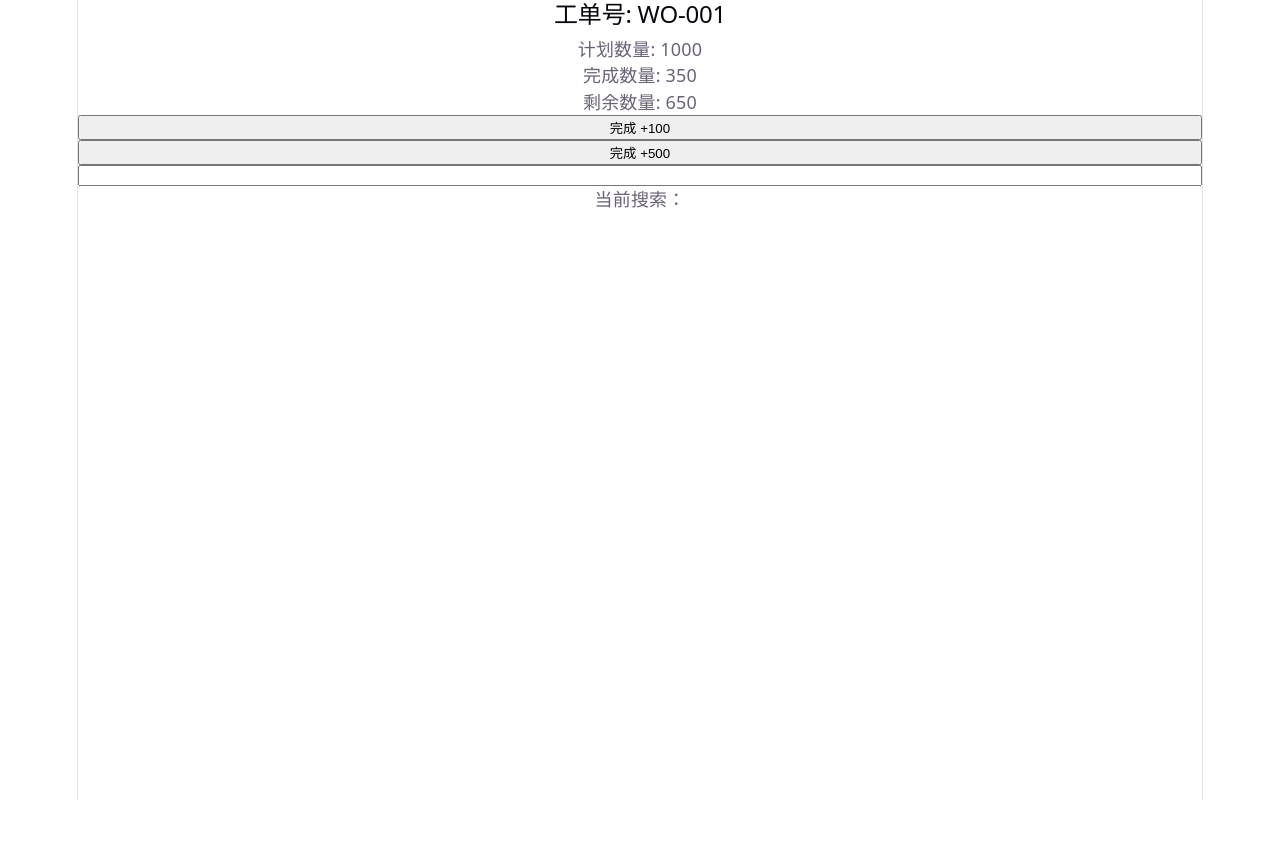
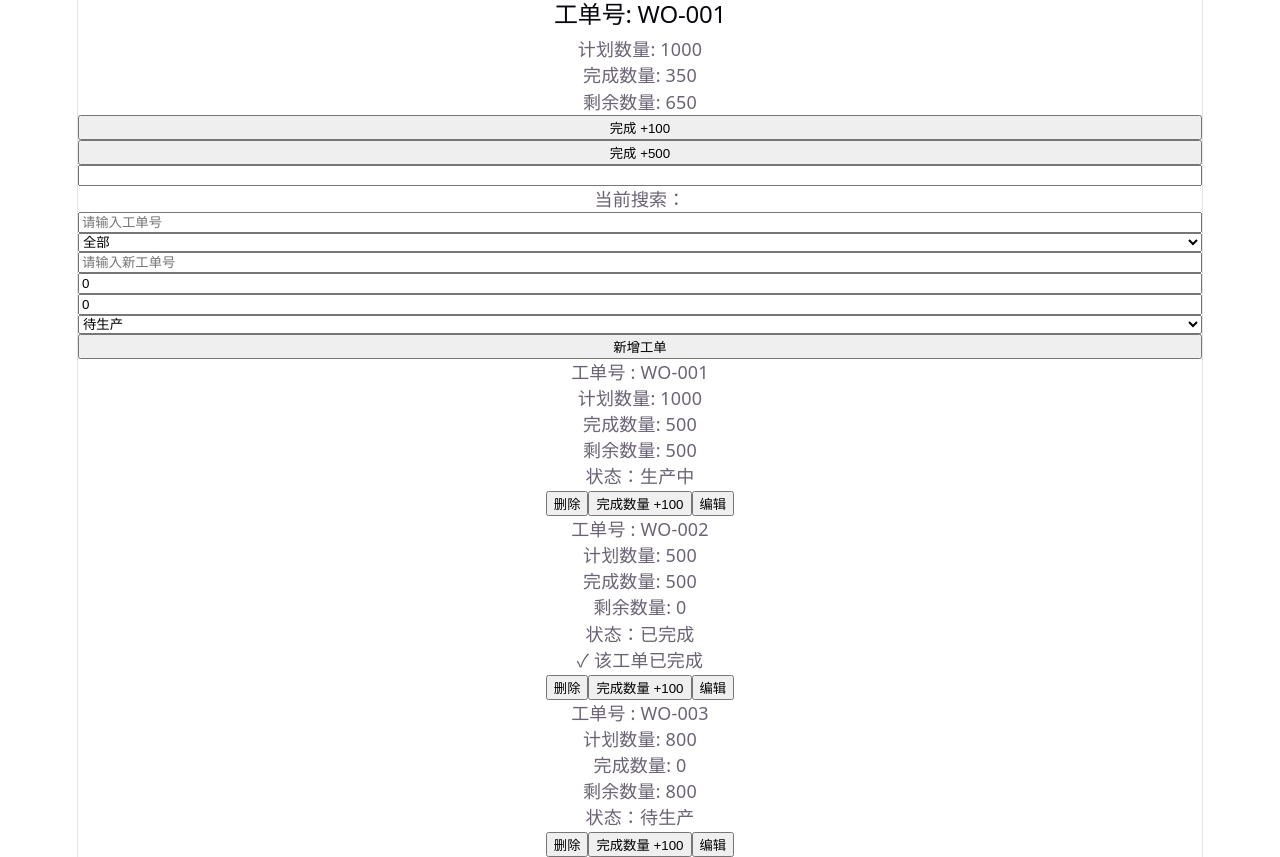
Before and after one commit to 18362827067/ai-fullstack-60days, a React (Vite) app in the folder playground/react/day08-react/: page / in a window 1280 px wide. Before the commit the page ends 800 px from the top, so only its background shows below. Built offline with nearby package versions, Linux system fonts and the light colour scheme.

Commit message:
feat: add Day8 React state practice

```diff
--- a/playground/react/day08-react/src/App.tsx
+++ b/playground/react/day08-react/src/App.tsx
@@ -1,4 +1,5 @@
 import { useState } from "react";
+import WorkOrderList from "./day09/WorkOrderList";
 
 interface WorkOrderInfoProps  {
   orderNumber: string;
@@ -59,11 +60,14 @@ function WorkOrderInfo({
 function App() {
   // 在这里使用 WorkOrderInfo 组件
   return (
-    <WorkOrderInfo
-      orderNumber="WO-001"
-      planQuantity={1000}
-      completeQuantity={350}
-    />
+    <>
+      <WorkOrderInfo
+        orderNumber="WO-001"
+        planQuantity={1000}
+        completeQuantity={350}
+      />
+      <WorkOrderList />
+    </>
   )
 }
 
--- /dev/null
+++ b/playground/react/day08-react/src/day09/WorkOrderList.tsx
@@ -0,0 +1,277 @@
+import { useEffect, useState } from "react";
+
+type WorkOrderStatus = "CREATED" | "PROCESSING" | "COMPLETED";
+interface WorkOrder {
+    id: number;
+    orderNumber: string;
+    planQuantity: number;
+    completeQuantity: number;
+    status: WorkOrderStatus;
+}
+
+const initialWorkOrders: WorkOrder[] = [
+    {
+        id: 1,
+        orderNumber: "WO-001",
+        planQuantity: 1000,
+        completeQuantity: 500,
+        status: "PROCESSING"
+    },
+    {
+        id: 2,
+        orderNumber: "WO-002",
+        planQuantity: 500,
+        completeQuantity: 500,
+        status: "COMPLETED"
+    },
+    {
+        id: 3,
+        orderNumber: "WO-003",
+        planQuantity: 800,
+        completeQuantity: 0,
+        status: "CREATED"
+    }
+];
+
+function getStatusText(
+    status: WorkOrderStatus
+): string {
+    if (status === "CREATED") {
+        return "待生产";
+    } else if (status === "PROCESSING") {
+        return "生产中";
+    }
+    return "已完成";
+}
+
+function WorkOrderList() {
+    const [workOrders, setWorkOrders] = useState<WorkOrder[]>(initialWorkOrders);
+    const [searchText, setSearchText] = useState("");
+    const [selectedStatus, setSelectedStatus] = useState<WorkOrderStatus | "ALL">("ALL");
+    const [orderNumber, setOrderNumber] = useState("");
+    const [planQuantity, setPlanQuantity] = useState(0);
+    const [completeQuantity, setCompleteQuantity] = useState(0);
+    const [newStatus, setNewStatus] = useState<WorkOrderStatus>("CREATED");
+    const [editingId, setEditingId] = useState<number | null>(null);
+    const [editingCompleteQuantity, setEditingCompleteQuantity] = useState(0);
+
+    const filteredWorkOrders =
+        workOrders.filter(
+            workOrder => workOrder.orderNumber
+                            .toUpperCase()
+                            .includes(searchText.toUpperCase())
+                        && (
+                            selectedStatus === "ALL"
+                            ||
+                            workOrder.status === selectedStatus
+                        )
+        )
+
+    function handleAddWorkOrder() {
+        if (orderNumber.trim() === "") return;
+        if (planQuantity <= 0) return;
+        if (completeQuantity < 0 || completeQuantity > planQuantity) return;
+
+        const isDuplicate = workOrders.some(
+            workOrder => workOrder.orderNumber.trim().toUpperCase() === orderNumber.trim().toUpperCase()
+        )
+
+        if (isDuplicate) return;
+
+        setWorkOrders(
+            prevWorkOrders => {
+                const newId =
+                    prevWorkOrders.length === 0
+                        ? 1
+                        : Math.max(...prevWorkOrders.map(workOrder => workOrder.id)) + 1;
+
+                const newWorkOrder: WorkOrder = {
+                    id: newId,
+                    orderNumber: orderNumber.trim(),
+                    planQuantity,
+                    completeQuantity,
+                    status: newStatus
+                }
+
+                return [
+                    ...prevWorkOrders,
+                    newWorkOrder
+                ]
+            }
+        )
+
+        setOrderNumber("");
+        setPlanQuantity(0);
+        setCompleteQuantity(0);
+        setNewStatus("CREATED");
+    }
+
+    function handleDeleteWorkOrder(id: number) {
+        setWorkOrders(prevWorkOrders =>
+            prevWorkOrders.filter(
+                wordOrder => wordOrder.id != id
+            )
+        )
+    }
+
+    function handleUpdateCompleteQuantity(
+        id: number,
+        newQuantity: number
+    ): boolean {
+        const targetWorkOrder = workOrders.find(
+            workOrder => workOrder.id === id
+        )
+
+        if (!targetWorkOrder) return false;
+
+        if (newQuantity < 0 || newQuantity > targetWorkOrder.planQuantity) return false;
+
+        setWorkOrders(prevWorkOrders =>
+            prevWorkOrders.map(
+                WorkOrder => {
+                    if (WorkOrder.id === id) {
+                        return {
+                            ...WorkOrder,
+                            completeQuantity: newQuantity
+                        }
+                    }
+
+                    return WorkOrder;
+                }
+            )
+        )
+
+        return true;
+    }
+
+    function handleStartEdit(workOrder: WorkOrder) {
+        setEditingId(workOrder.id);
+        setEditingCompleteQuantity(workOrder.completeQuantity);
+    }
+
+    function handleSaveEdit() {
+        if (editingId === null) return;
+
+        const success = handleUpdateCompleteQuantity(editingId, editingCompleteQuantity);
+
+        if (!success) return;
+
+        setEditingId(null);
+        setEditingCompleteQuantity(0);
+    }
+
+    function handleCancelEdit() {
+        setEditingId(null);
+        setEditingCompleteQuantity(0);
+    }
+
+    useEffect(
+        () => {
+                document.title = `工单数量：${workOrders.length}`
+        },
+        [workOrders]
+    )
+
+    return (
+        <>
+            <input
+                type="text"
+                value={searchText}
+                onChange={event => setSearchText(event.target.value)}
+                placeholder="请输入工单号"
+            />
+            <select
+                value={selectedStatus}
+                onChange={ event => setSelectedStatus(event.target.value as WorkOrderStatus | "ALL")}
+            >
+                <option value="ALL">全部</option>
+                <option value="CREATED">待生产</option>
+                <option value="PROCESSING">生产中</option>
+                <option value="COMPLETED">已完成</option>
+            </select>
+            <input
+                value={orderNumber}
+                onChange={event => setOrderNumber(event.target.value)}
+                placeholder="请输入新工单号"
+            />
+            <input
+                type="number"
+                value={planQuantity}
+                onChange={event => setPlanQuantity(Number(event.target.value))}
+                placeholder="请输入计划数量"
+            />
+            <input
+                type="number"
+                value={completeQuantity}
+                onChange={event => setCompleteQuantity(Number(event.target.value))}
+                placeholder="请输入完成数量"
+            />
+            <select
+                value={newStatus}
+                onChange={event => setNewStatus(event.target.value as WorkOrderStatus)}
+            >
+                <option value="CREATED">待生产</option>
+                <option value="PROCESSING">生产中</option>
+                <option value="COMPLETED">已完成</option>
+            </select>
+            <button
+                onClick={handleAddWorkOrder}
+            >
+                新增工单
+            </button>
+            {filteredWorkOrders.length === 0 && <p>没有找到匹配的工单</p>}
+            {
+                filteredWorkOrders.map(
+                    (workOrder) => (
+                        <div key={workOrder.id}>
+                            <p>
+                                工单号  : {workOrder.orderNumber}<br />
+                                计划数量: {workOrder.planQuantity}<br />
+                                完成数量: {workOrder.completeQuantity}<br />
+                                剩余数量: {workOrder.planQuantity - workOrder.completeQuantity}<br />
+                                状态：{getStatusText(workOrder.status)}<br />
+                                {workOrder.status === "COMPLETED" && "✓ 该工单已完成"}
+                            </p>
+                            <button
+                                onClick={() => handleDeleteWorkOrder(workOrder.id)}
+                            >
+                                删除
+                            </button>
+                            <button
+                                onClick={() => handleUpdateCompleteQuantity(workOrder.id, workOrder.completeQuantity + 100)}
+                            >
+                                完成数量 +100
+                            </button>
+                            <button
+                                onClick={() =>handleStartEdit(workOrder)}
+                            >
+                                编辑
+                            </button>
+                            {editingId === workOrder.id && (
+                                <>
+                                    <input
+                                        type="number"
+                                        value={editingCompleteQuantity}
+                                        onChange={event => setEditingCompleteQuantity(Number(event.target.value))}
+                                    />
+                                    <button
+                                        onClick={handleSaveEdit}
+                                    >
+                                        保存
+                                    </button>
+                                    <button
+                                        onClick={handleCancelEdit}
+                                    >
+                                        取消
+                                    </button>
+                                </>
+                            )}
+                        </div>
+                    )
+                )
+            }
+        </>
+    )
+}
+
+export default WorkOrderList;
```
Also changed, not shown: 1 other file (tests, documents, lock files or other folders).
